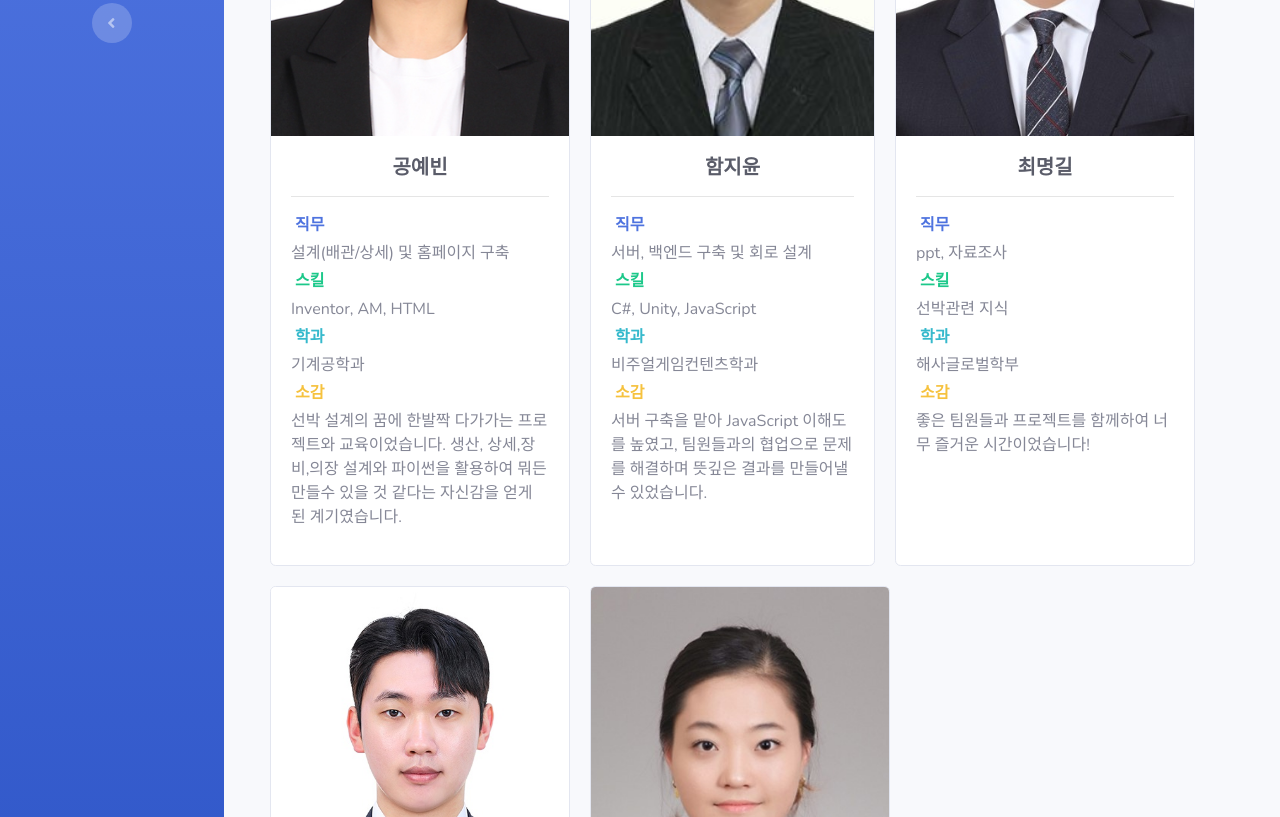
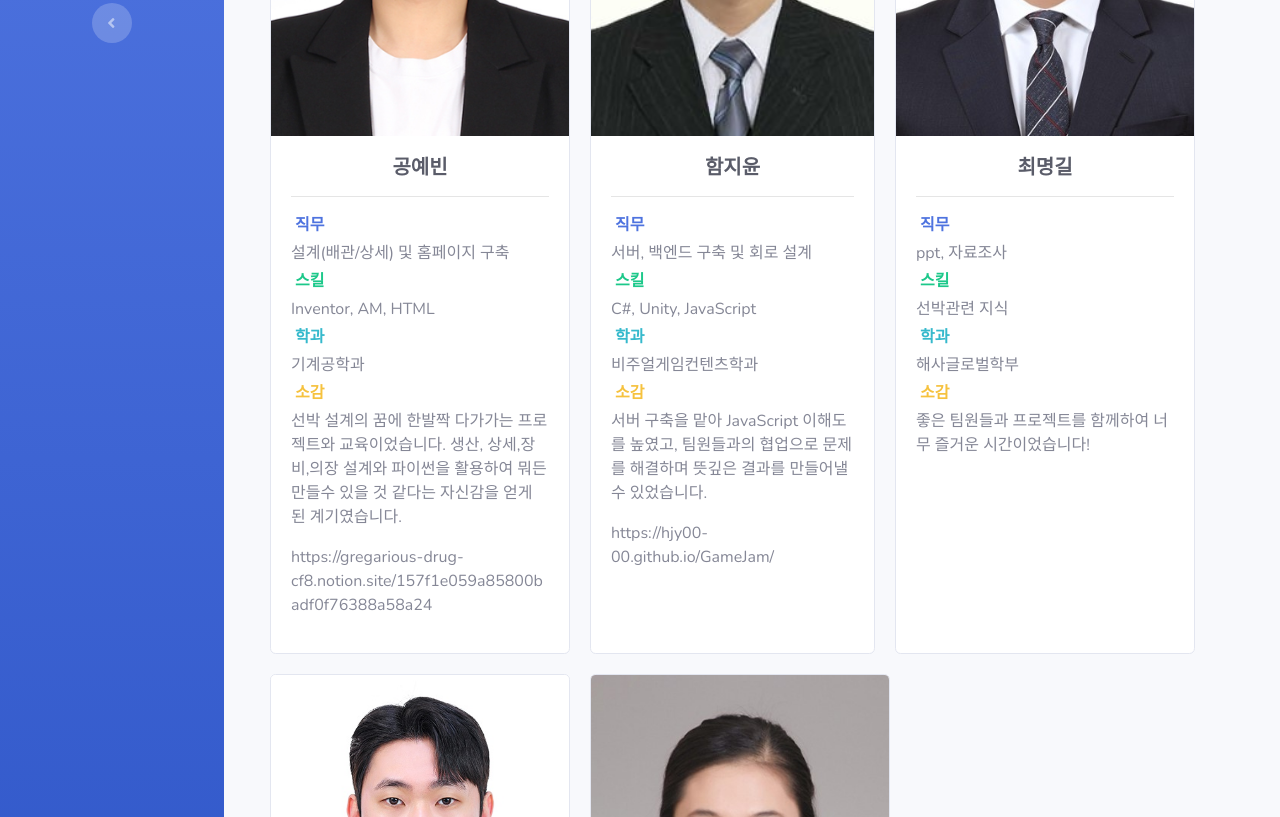
Before and after one commit to hjy00-00/D-Xola, a website with bundled scripts: page team.html in a window 1280 px wide. Shown: the part 366-1183 px from the top of the page. Built offline with nearby package versions, Linux system fonts and the light colour scheme.

Commit message:
Update team.html

```diff
--- a/team.html
+++ b/team.html
@@ -193,6 +193,9 @@
                                         소감</p>
                                     선박 설계의 꿈에 한발짝 다가가는 프로젝트와 교육이었습니다. 생산, 상세,장비,의장 설계와 파이썬을 활용하여 뭐든 만들수 있을 것 같다는 자신감을 얻게 된 계기였습니다.
                                 </p>
+                                    <p>
+                                        https://gregarious-drug-cf8.notion.site/157f1e059a85800badf0f76388a58a24
+                                    </p>
                                 </div>
                             </div>
 
@@ -215,6 +218,9 @@
                                         소감</p>
                                     서버 구축을 맡아 JavaScript 이해도를 높였고, 팀원들과의 협업으로 문제를 해결하며 뜻깊은 결과를 만들어낼 수 있었습니다.
                                 </p>
+                                    <p>
+                                        https://hjy00-00.github.io/GameJam/
+                                    </p>
                                 </div>
                             </div>
 
```
